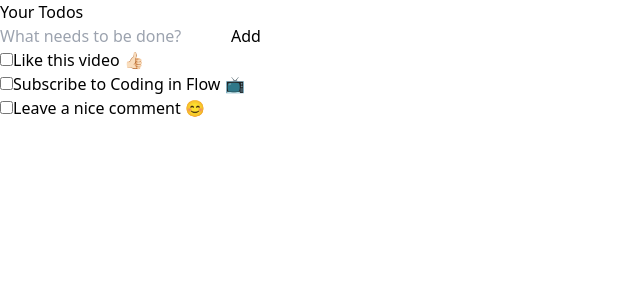
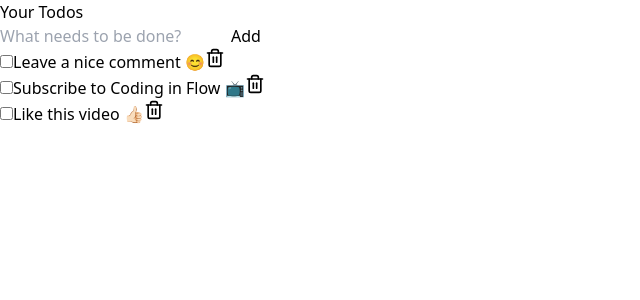
Before and after one commit to vanvibig/learn-react, a React (Vite) app: page / in a window 1280 px wide. Shown: the top 300 px of the page, without its empty margins (0-640 px from the left). Built offline with nearby package versions, Linux system fonts and the light colour scheme.

Commit message:
remove todo and no todo message

```diff
--- a/src/App.tsx
+++ b/src/App.tsx
@@ -2,6 +2,7 @@
 import TodoItem from './components/TodoItem'
 import { dummyData } from './data/todos'
 import AddTodoForm from './components/AddTodoForm'
+import TodoList from './components/TodoList'
 
 function App() {
   const [todos, setTodos] = useState(dummyData)
@@ -30,20 +31,20 @@
     ])
   }
 
+  const deleteTodo = (id: number) => {
+    setTodos((prevTodos) => prevTodos.filter((todo) => todo.id !== id))
+  }
+
   return (
-    <main className="py-10 h-screen space-y-5">
+    <main className="py-10 h-screen space-y-5 overflow-y-auto">
       <h1 className="font-bold text-3xl text-center">Your Todos</h1>
       <div className="max-w-lg mx-auto bg-slate-100 rounded-md p-5 space-y-6">
         <AddTodoForm onSubmit={addTodo} />
-        <div className="space-y-2">
-          {todos.map((todo) => (
-            <TodoItem
-              key={todo.id}
-              todo={todo}
-              onCompletedChange={setTodoCompleted}
-            />
-          ))}
-        </div>
+        <TodoList
+          todos={todos}
+          onCompletedChange={setTodoCompleted}
+          onDelete={deleteTodo}
+        />
       </div>
     </main>
   )
--- a/src/components/TodoItem.tsx
+++ b/src/components/TodoItem.tsx
@@ -1,14 +1,16 @@
-import { Todo } from '../types/todo';
+import { Trash2 } from 'lucide-react'
+import { Todo } from '../types/todo'
 
 interface TodoItemProps {
   todo: Todo;
   onCompletedChange: (id: number, completed: boolean) => void;
+  onDelete: (id: number) => void;
 }
 
-export default ({ todo, onCompletedChange }: TodoItemProps) => {
+export default ({ todo, onCompletedChange, onDelete }: TodoItemProps) => {
   return (
-    <div>
-      <label className="flex items-center gap-2 border rounded-md p-2 border-gray-400 hover:bg-slate-50">
+    <div className="flex items-center gap-1">
+      <label className="flex items-center gap-2 border rounded-md p-2 border-gray-400 hover:bg-slate-50 grow">
         <input
           checked={todo.completed}
           type="checkbox"
@@ -19,6 +21,15 @@
           {todo.title}
         </span>
       </label>
+      <button
+        onClick={() => onDelete(todo.id)}
+        className="p-2"
+      >
+        <Trash2
+          size={20}
+          className="to-gray-500"
+        />
+      </button>
     </div>
   )
 }
--- /dev/null
+++ b/src/components/TodoList.tsx
@@ -0,0 +1,37 @@
+import { Todo } from '../types/todo'
+import TodoItem from './TodoItem'
+
+interface TodoListProps {
+  todos: Todo[];
+  onCompletedChange: (id: number, completed: boolean) => void;
+  onDelete: (id: number) => void;
+}
+
+const TodoList: React.FC<TodoListProps> = ({
+  todos,
+  onCompletedChange,
+  onDelete,
+}) => {
+  const todosSorted = todos.sort((a, b) => {
+    if (a.completed === b.completed) return b.id - a.id
+    return a.completed ? 1 : -1
+  })
+
+  return (
+    <>
+      <div className="space-y-2">
+        {todosSorted.map((todo) => (
+          <TodoItem
+            key={todo.id}
+            todo={todo}
+            onCompletedChange={onCompletedChange}
+            onDelete={onDelete}
+          />
+        ))}
+      </div>
+      {todos.length === 0 && <p className="text-gray-500 text-center text-sm">No todos</p>}
+    </>
+  )
+}
+
+export default TodoList
```
Also changed, not shown: 1 other file (tests, documents, lock files or other folders).
